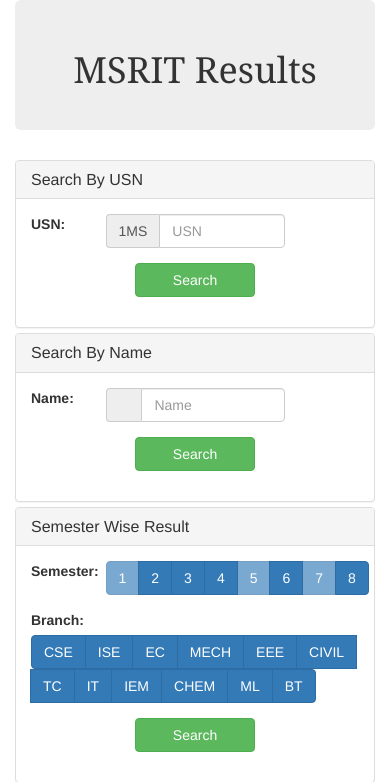
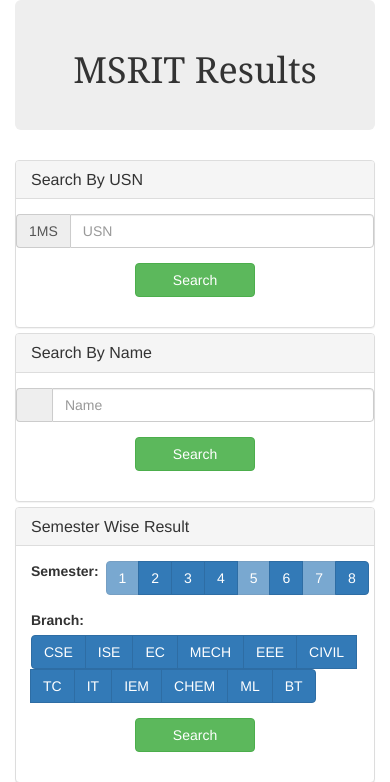
Before and after one commit to TechGeekMe/MSRIT-Results, a Django app: page / in a window 390 px wide. Shown: the top 782 px of the page. Run offline with Django 3.2, Linux system fonts and the light colour scheme; some libraries are stand-ins or nearby versions; some web fonts are replaced.

Commit message:
fab push

```diff
--- a/results_app/templates/results_app/index.html
+++ b/results_app/templates/results_app/index.html
@@ -25,8 +25,7 @@
                         <form role="form" class="form-horizontal" action="{% url 'results_app:usn_search' %}" method="post">
                             {% csrf_token %}
                             <div class="form-group">
-                                <label for="USN" class="control-label col-xs-3">USN:</label>
-                                <div class="col-xs-6 input-group">
+                                <div class="col-sm-6 col-sm-offset-3 input-group">
                                     <span class="input-group-addon">1MS</span>
                                     <input type="text" class="form-control" id="usn" placeholder="USN" name="usn" style="text-transform: uppercase;" />
                                 </div>
@@ -50,8 +49,7 @@
                         <form role="form" class="form-horizontal" action="{% url 'results_app:student_name_list' %}" method="post">
                             {% csrf_token %}
                             <div class="form-group">
-                                <label for="Name" class="control-label col-xs-3">Name:</label>
-                                <div class="col-xs-6  input-group">
+                                <div class="col-sm-6 col-sm-offset-3 input-group  input-group">
                                     <div class="input-group-addon">
                                         <span class="glyphicon glyphicon-user"></span>
                                     </div>
```
